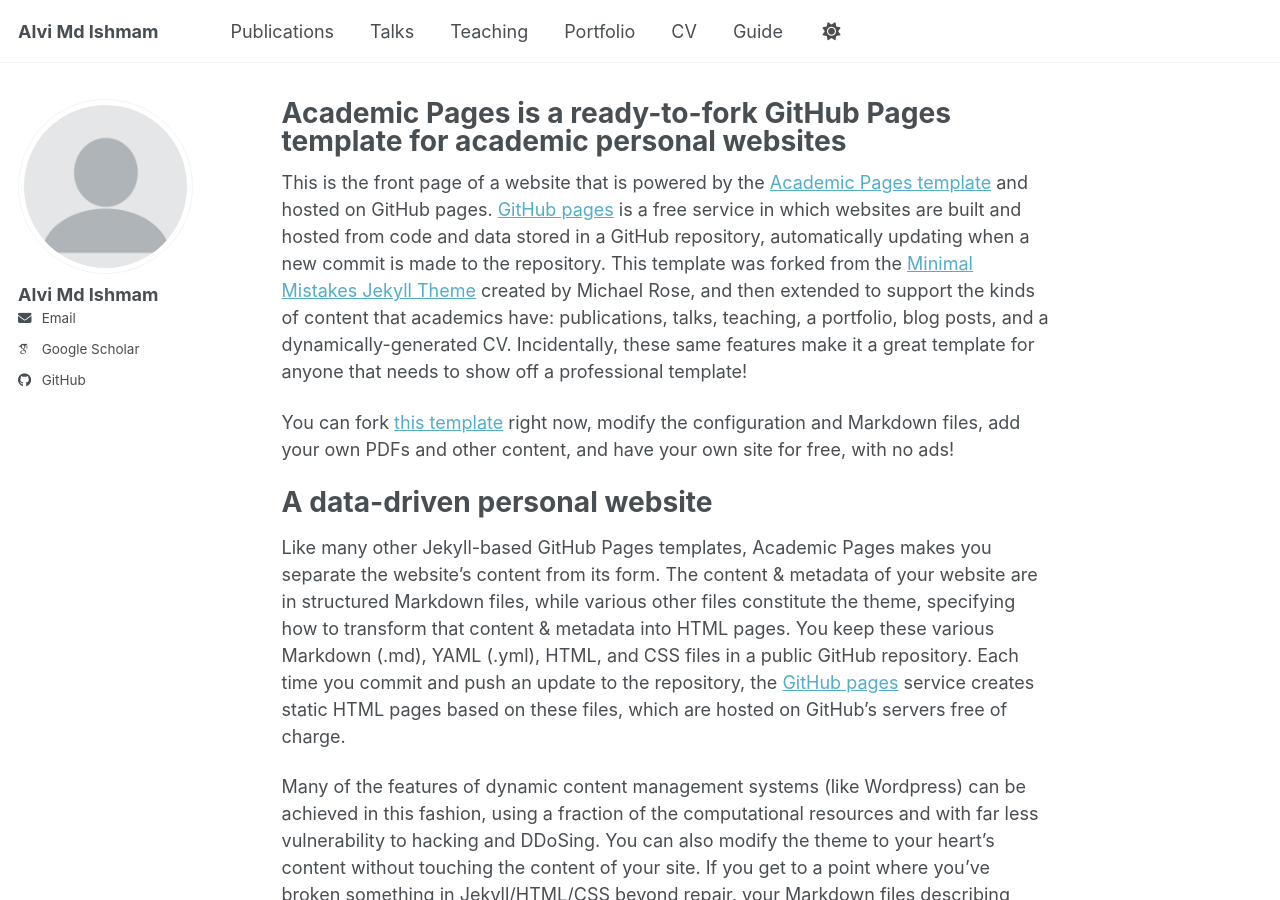
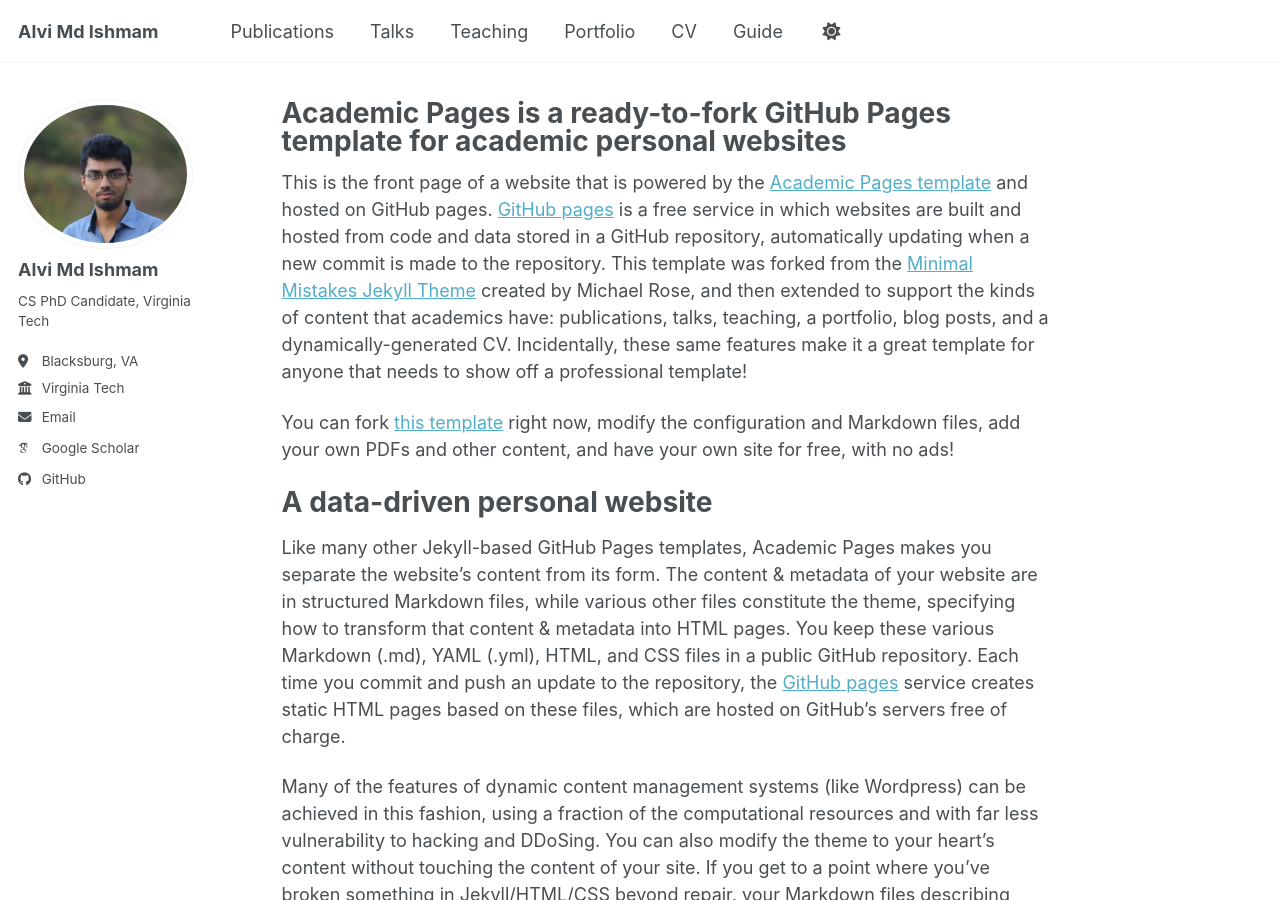
Before and after one commit to IshmamAlvi/ishmamalvi.github.io, a Jekyll site: the page built from _pages/about.md, in a window 1280 px wide and 900 px high. Built offline with Jekyll 4.4.1, drawn with Linux system fonts in a browser that asks for light colours; some web fonts are replaced; a script bundle is joined from its source files by our own code; library files that are not in the unit come from our copies.

Commit message:
Update author avatar and add biographical details

```diff
--- a/_config.yml
+++ b/_config.yml
@@ -23,12 +23,12 @@
 #               Additional customization can be done by editing /_includes/author-profile.html
 author:
   # Biographic information
-  avatar           : "profile.png"
+  avatar           : "profile.jpg"
   name             : "Alvi Md Ishmam"
-  pronouns         : # example: "she/her"
-  # bio              : ""
-  # location         : "Earth"
-  # employer         : "Red Brick University"
+  # pronouns         : # example: "
+  bio              : "CS PhD Candidate, Virginia Tech"
+  location         : "Blacksburg, VA"
+  employer         : "Virginia Tech"
   uri              : # URL
   email            : "alvi@vt.edu"
 
```
